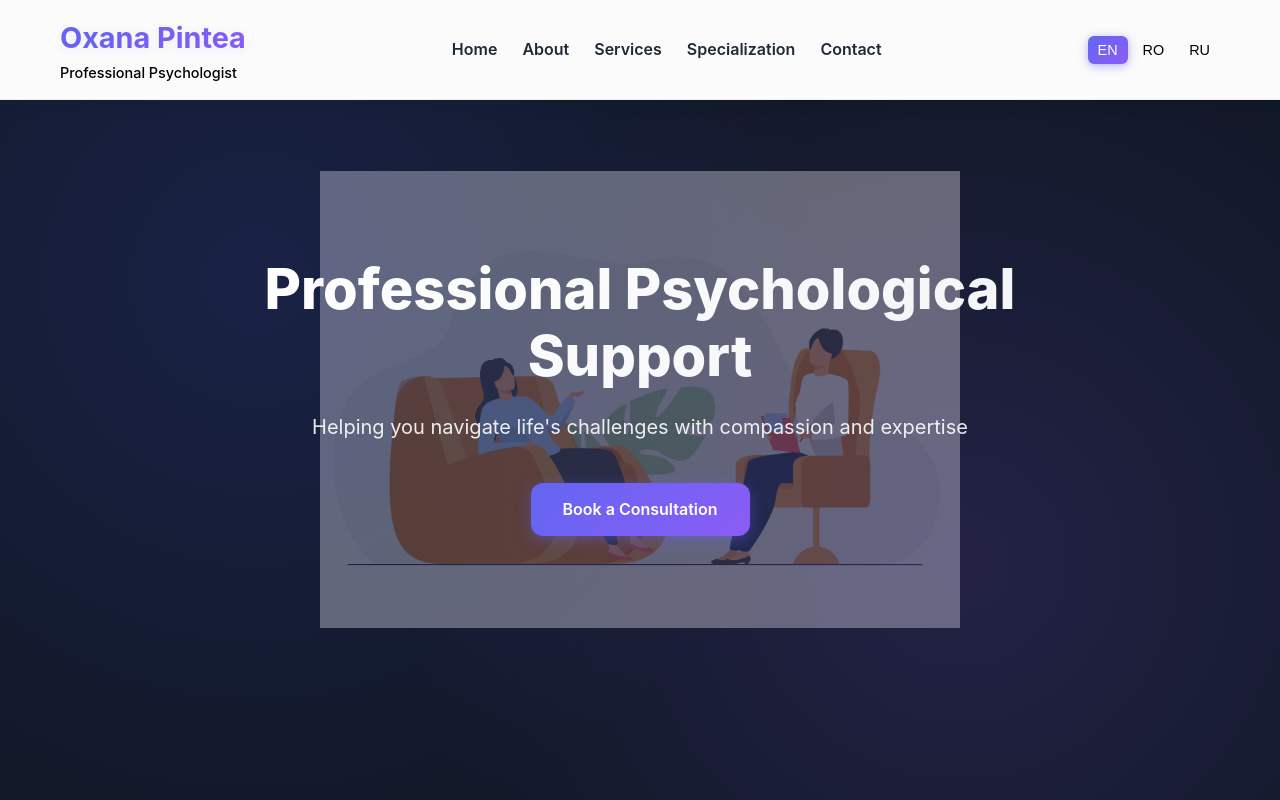
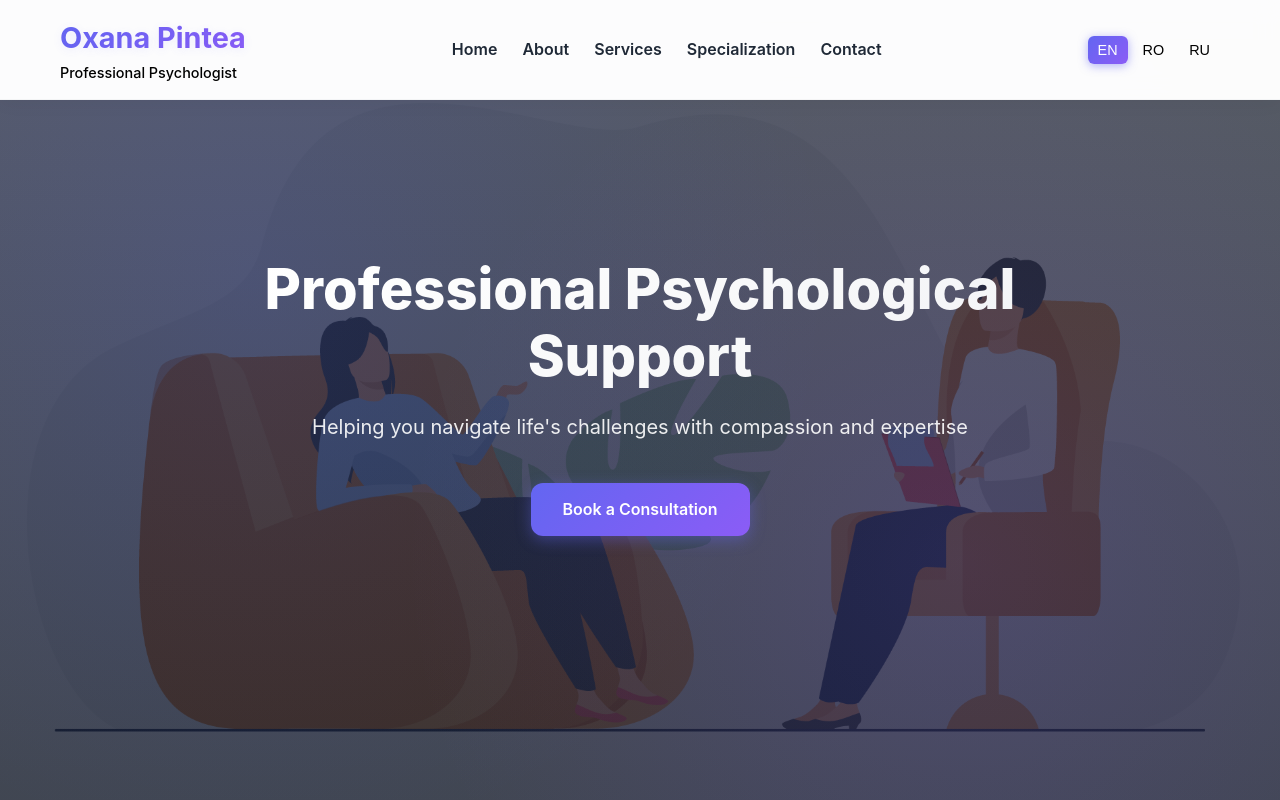
Before and after one commit to Pinmarkus/portfolio_oxana, a plain HTML site: page index.html in a window 1280 px wide. Shown: the top 800 px of the page. Drawn offline with nearby package versions, Linux system fonts and the light colour scheme.

Commit message:
Actualizare proiect

```diff
--- a/css/style.css
+++ b/css/style.css
@@ -262,26 +262,16 @@ header .container {
 /* Hero Section */
 .hero {
     height: 100vh;
-    position: relative;
+    background: linear-gradient(to bottom, rgba(17, 24, 39, 0.7), rgba(17, 24, 39, 0.8)), url('../img/header.png');
+    background-size: cover;
+    background-position: center;
     display: flex;
     align-items: center;
     text-align: center;
     color: white;
     margin-top: 0;
+    position: relative;
     overflow: hidden;
-    background-color: #111827;
-}
-
-.hero-overlay {
-    position: absolute;
-    top: 0;
-    left: 0;
-    right: 0;
-    bottom: 0;
-    background: url('../img/header.png') no-repeat center center;
-    background-size: 50% auto;
-    opacity: 0.35;
-    z-index: 1;
 }
 
 .hero::before {
@@ -953,11 +943,7 @@ footer::before {
         margin-bottom: 30px;
     }
 
-    /* Improved hero image for mobile */
-    .hero-overlay {
-        background-size: 80% auto;
-        opacity: 0.2;
-    }
+    /* Hero section mobile adjustments */
 
     /* Section padding adjustments */
     section {
--- a/index.html
+++ b/index.html
@@ -41,7 +41,6 @@
     </header>
 
     <section id="home" class="hero">
-        <div class="hero-overlay"></div>
         <div class="container">
             <div class="hero-content">
                 <h2 data-i18n="hero.title" class="gradient-text">Professional Psychological Support</h2>
```
